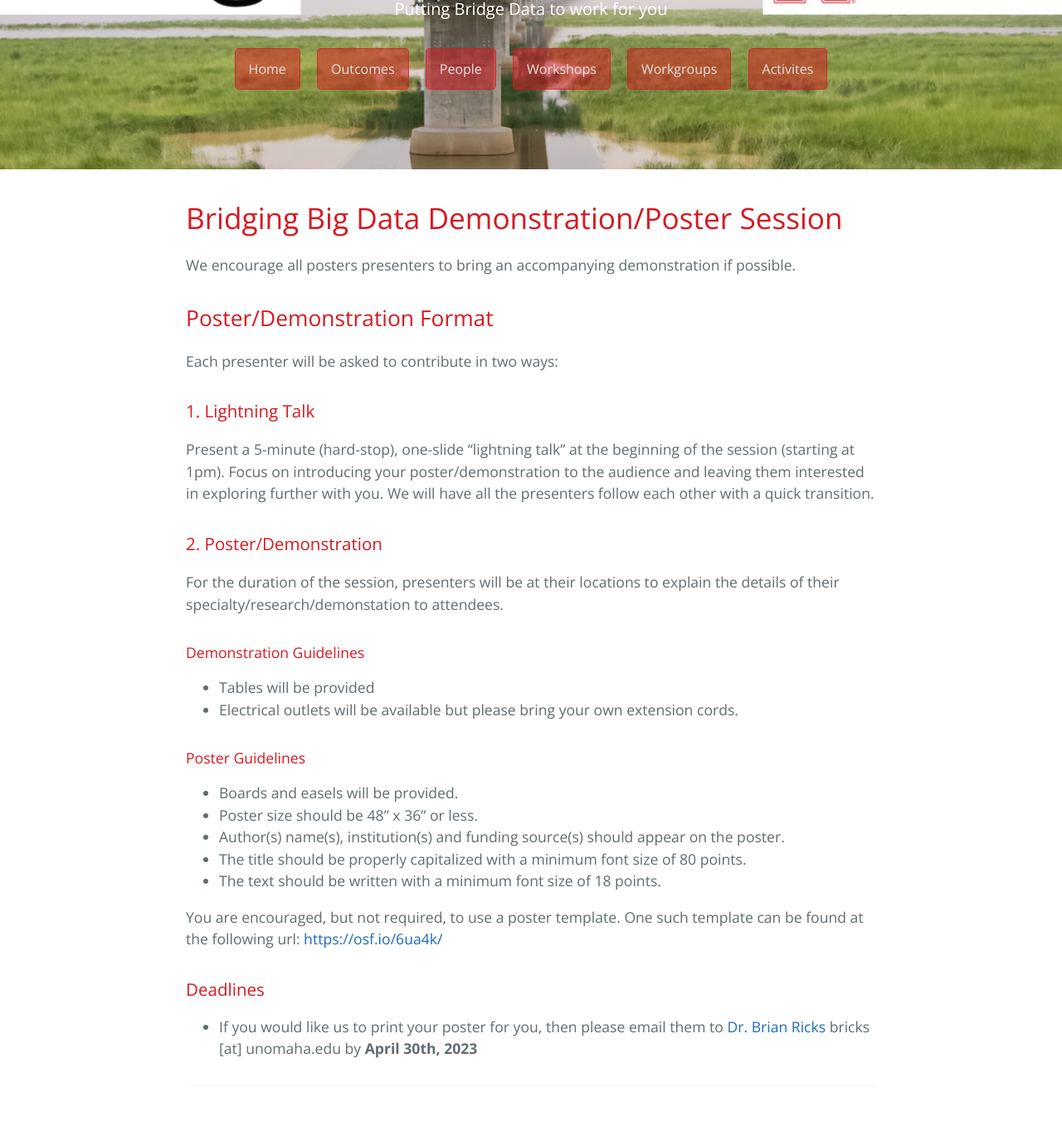
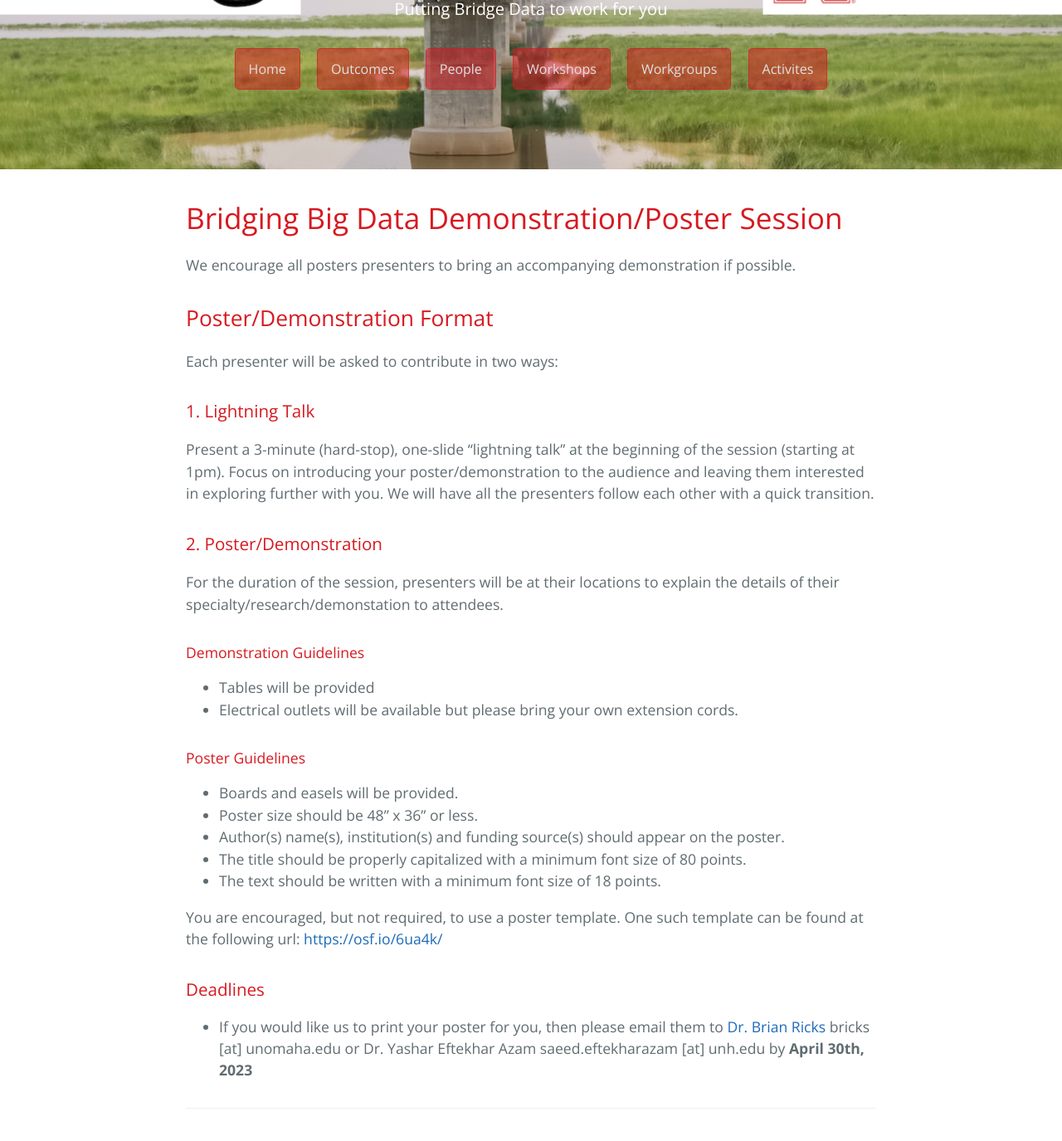
Before and after one commit to BridgingBigData/BridgingBigData.github.io, a Jekyll site: the page built from pages/bbd2023posterdemo.md, in a window 1280 px wide and 1400 px high, scrolled down 179 px. Shown: the top 1375 px of the window at 83% size. Built offline with Jekyll 4.4.1, drawn with Linux system fonts in a browser that asks for light colours.

Commit message:
Update bbd2023posterdemo.md

```diff
--- a/pages/bbd2023posterdemo.md
+++ b/pages/bbd2023posterdemo.md
@@ -14,7 +14,7 @@ Each presenter will be asked to contribute in two ways:
 
 ### 1. Lightning Talk
 
-Present a 5-minute (hard-stop), one-slide "lightning talk" at the beginning of the session (starting at 1pm). Focus on introducing your poster/demonstration to the audience and leaving them interested in exploring further with you. We will have all the presenters follow each other with a quick transition.
+Present a 3-minute (hard-stop), one-slide "lightning talk" at the beginning of the session (starting at 1pm). Focus on introducing your poster/demonstration to the audience and leaving them interested in exploring further with you. We will have all the presenters follow each other with a quick transition.
 
 ### 2. Poster/Demonstration
 For the duration of the session, presenters will be at their locations to explain the details of their specialty/research/demonstation to attendees.
@@ -35,4 +35,5 @@ You are encouraged, but not required, to use a poster template. One such templat
 
 ### Deadlines
 
-- If you would like us to print your poster for you, then please email them to [Dr. Brian Ricks](https://www.unomaha.edu/college-of-information-science-and-technology/about/faculty-staff/brian-ricks.php) bricks [at] unomaha.edu by **April 30th, 2023**
+- If you would like us to print your poster for you, then please email them to [Dr. Brian Ricks](https://www.unomaha.edu/college-of-information-science-and-technology/about/faculty-staff/brian-ricks.php) bricks [at] unomaha.edu or Dr.
+Yashar Eftekhar Azam saeed.eftekharazam [at] unh.edu by **April 30th, 2023**
```
